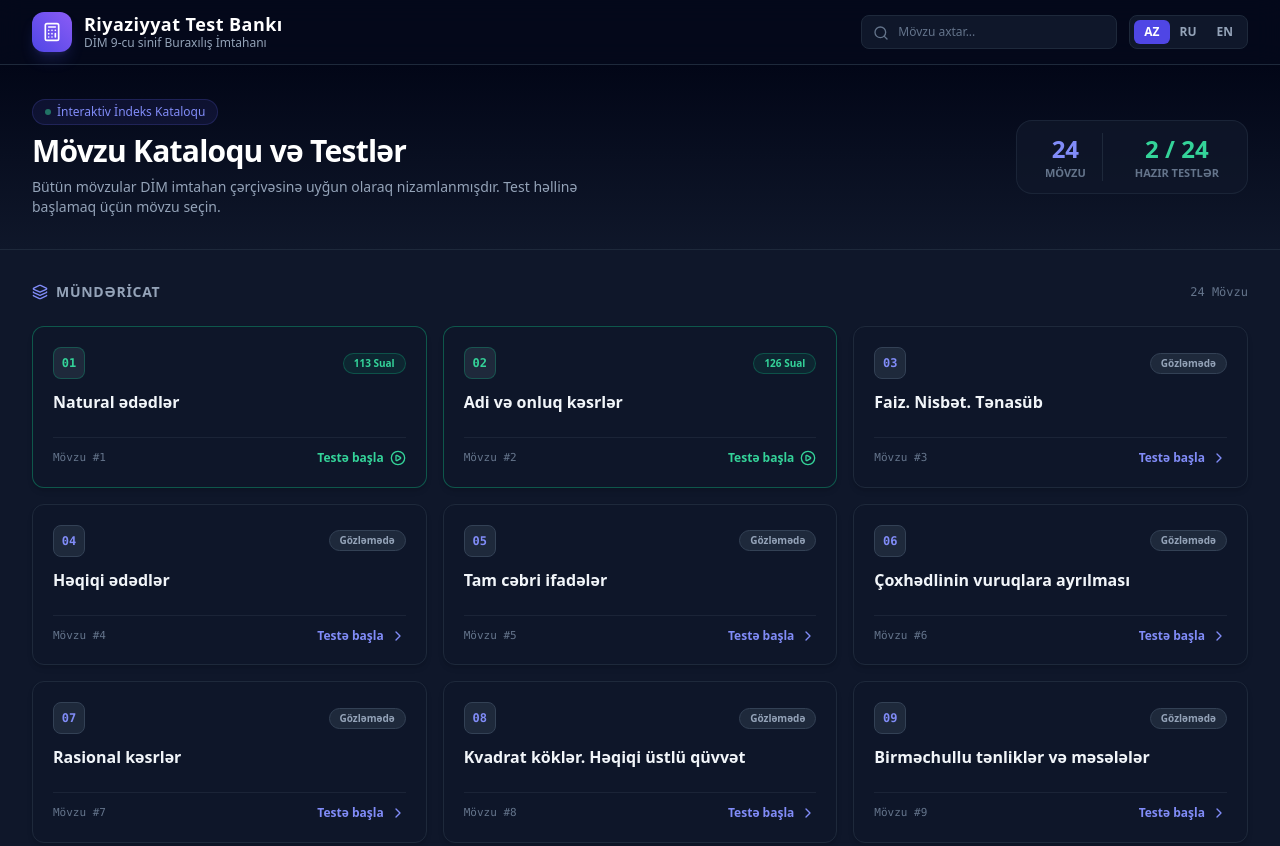
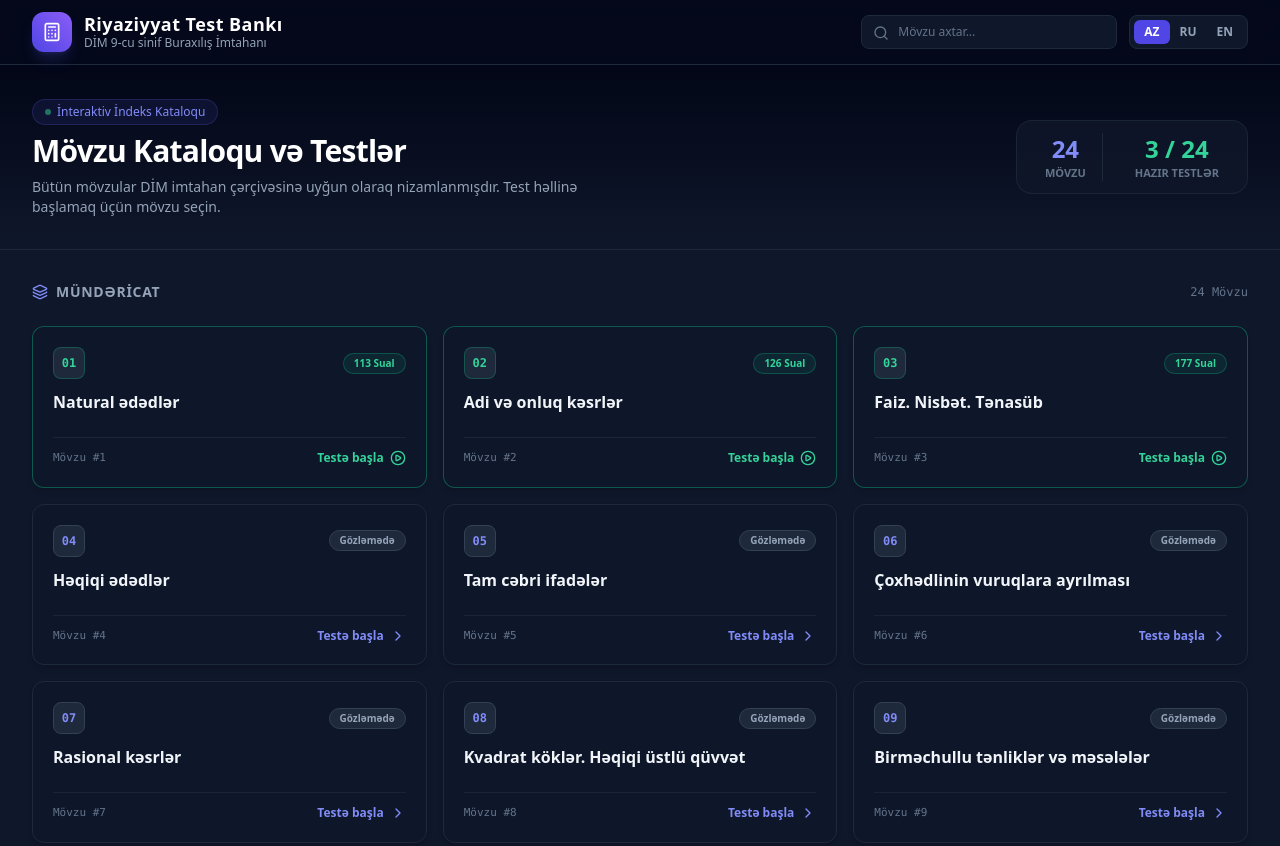
Before and after one commit to mywork2000001-ops/9_DIM-TEST_BANK, a plain HTML site: page index.html in a window 1280 px wide. Shown: the top 846 px of the page. Drawn offline with nearby package versions, Linux system fonts and the light colour scheme.

Commit message:
Add site files and Faiz  topic

```diff
--- a/index.html
+++ b/index.html
@@ -260,7 +260,8 @@
           ru: "Процент. Отношение. Пропорция",
           en: "Percentage. Ratio. Proportion",
           path: "9-FAİZ NİSBƏT TƏNASÜB/Faiz nisbət tənasüb.html",
-          status: "pending",
+          status: "ready",
+          questionsCount: 177,
         },
         {
           id: 4,
```
